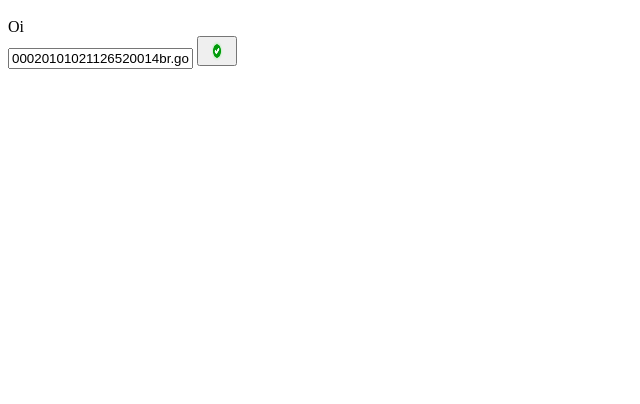
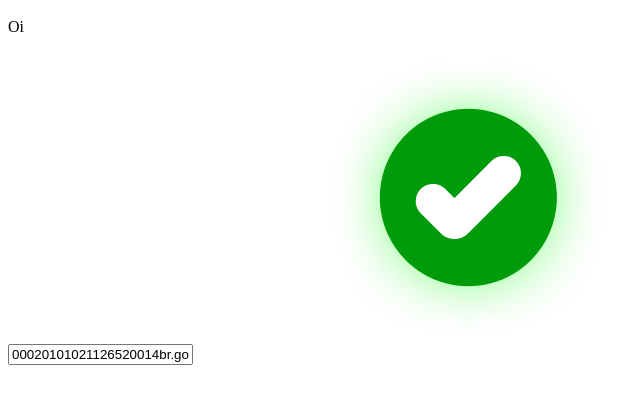
Before and after one commit to Vinni7684/teste, a plain HTML site: page index.html in a window 1280 px wide. Shown: the part 48-452 px from the top of the page, without its empty margins (0-640 px from the left). Drawn offline with Linux system fonts and the light colour scheme.

Commit message:
Update index.html

```diff
--- a/index.html
+++ b/index.html
@@ -7,8 +7,7 @@
     <div>
     <div class="copy-code-container">
     <input type="text" id="pix-code" value="00020101021126520014br.gov.bcb.pix0114+55649928756640212Macaco Maxx 5204000053039865802BR5915Vinnicius Lopes6009SAO PAULO622905257403b75315cd435980346b1ec63046574" readonly>
-    <button onclick="copyToClipboard()" class="copy-button">
-        <img src="Inserir um subtítulo.png" alt="Copy" width="24" height="24">
+        <img src="Inserir um subtítulo.png" alt="Copy">
     </button>
 </div>
 
```
